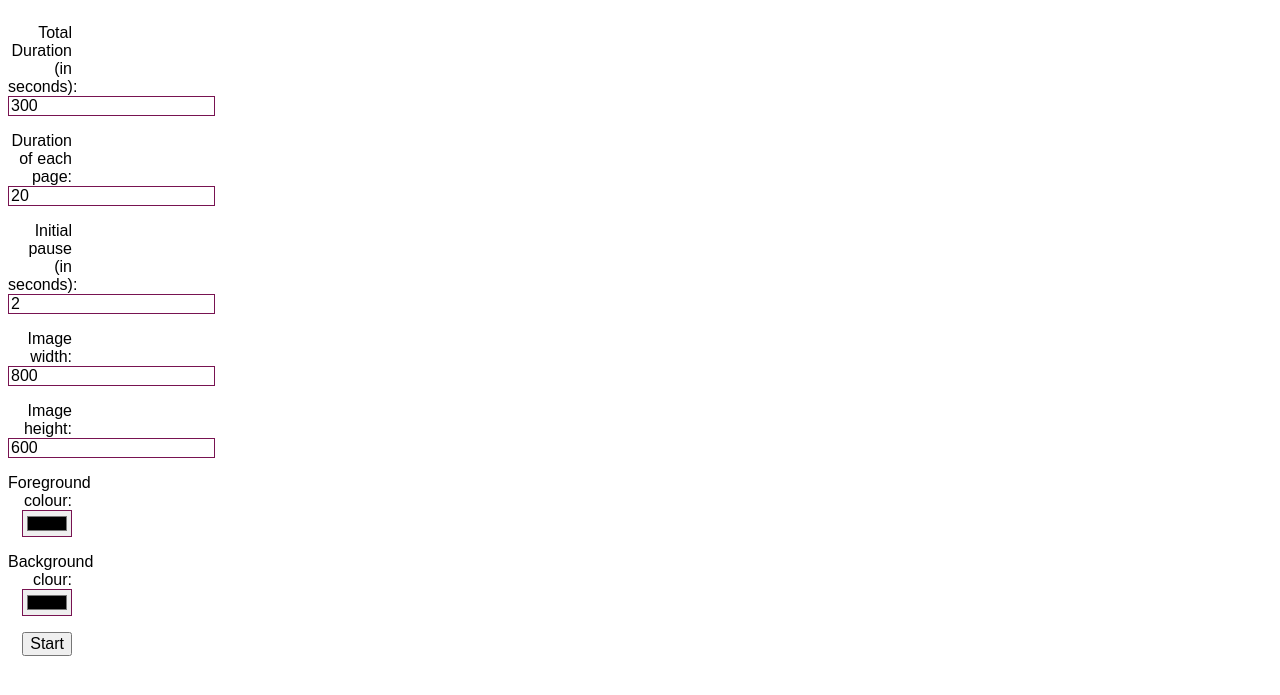
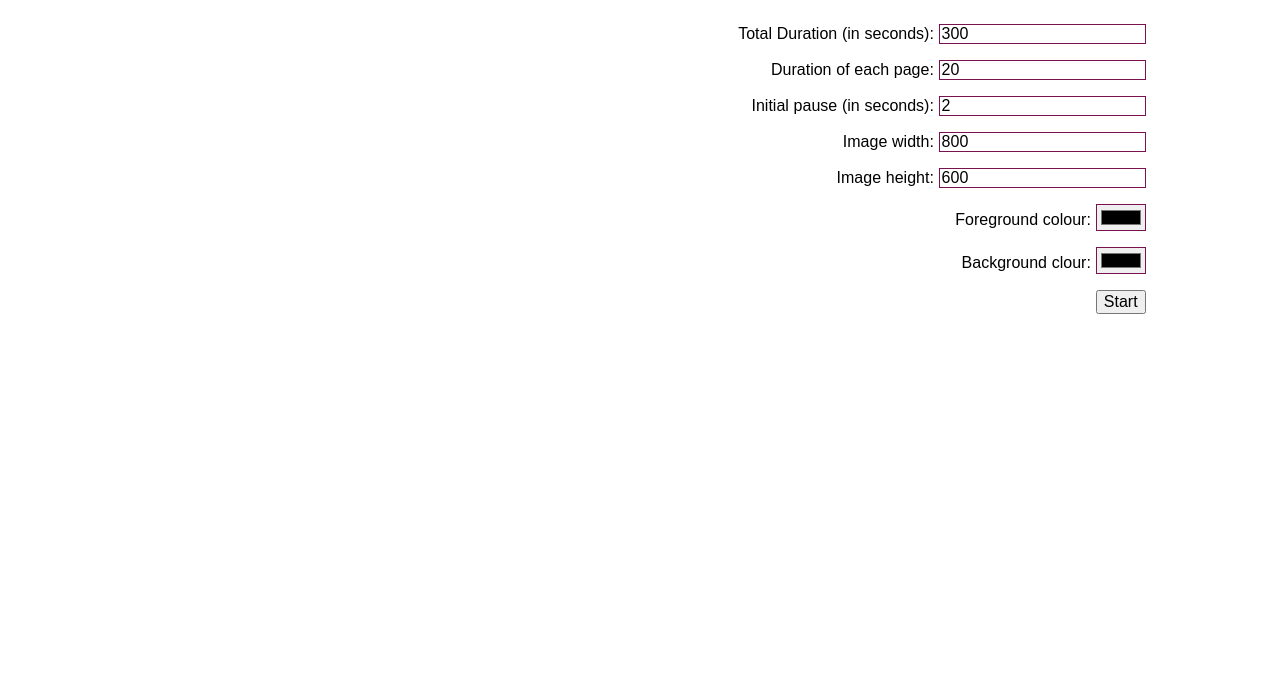
Before and after one commit to celesteh/Immrama, a PHP site: page /conductor/index.php in a window 1280 px wide. Shown: the top 695 px of the page. Run offline with PHP 8.4, Linux system fonts and the light colour scheme.

Commit message:
too narrow

```diff
--- a/data/style.css
+++ b/data/style.css
@@ -28,7 +28,7 @@ button, input, select, textarea {
 
 form
 {
-width: 4em;
+width: 90%;
 float: left;
 text-align: right;
 margin-right: 0.5em;
```
